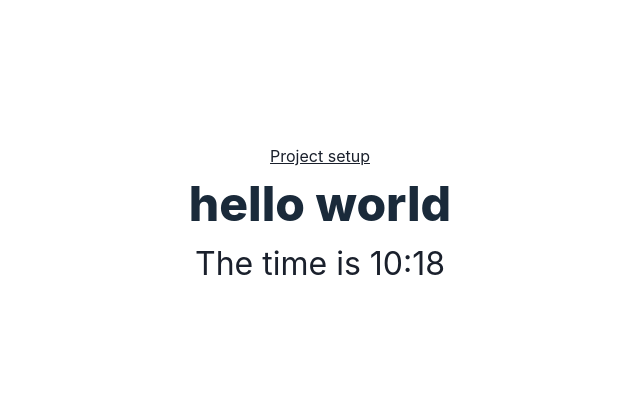
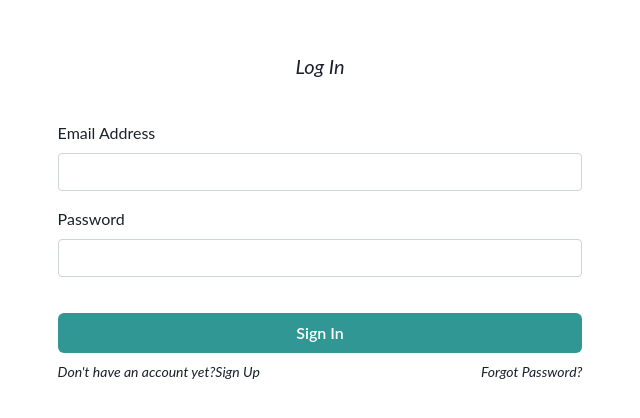
Before and after one commit to Olaoluwadunni/GIF-authentication-project-Frontend, a Next.js app: page / in a window 1280 px wide. Shown: the part 184-602 px from the top of the page, without its empty margins (320-960 px from the left). Built offline with nearby package versions, Linux system fonts and the light colour scheme.

Commit message:
sign up and sign-in screen completed

```diff
--- /dev/null
+++ b/components/InputBox.js
@@ -0,0 +1,11 @@
+/* eslint-disable react/jsx-filename-extension */
+import React from 'react';
+
+const InputBox = ({ id, type, label }) => (
+  <div className="mb-3 col-12">
+    <label htmlFor={id} className="form-label">{label}</label>
+    <input type={type} className="form-control" id={id} />
+  </div>
+);
+
+export default InputBox;
--- /dev/null
+++ b/components/PasswordInput.js
@@ -0,0 +1,11 @@
+/* eslint-disable react/jsx-filename-extension */
+import React from 'react';
+
+const PassowordInput = ({ label }) => (
+  <div className="mb-3 col-12">
+    <label htmlFor="exampleInputPassword1" className="form-label">{label}</label>
+    <input type="password" className="form-control" id="exampleInputPassword1" />
+  </div>
+);
+
+export default PassowordInput;
--- /dev/null
+++ b/components/common/fonts/index.js
@@ -0,0 +1 @@
+import '@fontsource/lato';
--- a/package.json
+++ b/package.json
@@ -15,7 +15,10 @@
     "@chakra-ui/react": "^1.6.10",
     "@emotion/react": "^11",
     "@emotion/styled": "^11",
+    "@fontsource/lato": "^4.5.0",
+    "bootstrap": "^5.1.3",
     "eslint-plugin-jest": "^25.2.2",
+    "evergreen-ui": "^6.7.1",
     "framer-motion": "^4",
     "next": "^12.0.2",
     "react": "17.0.2",
--- a/pages/_app.jsx
+++ b/pages/_app.jsx
@@ -1,8 +1,10 @@
 import { ChakraProvider } from '@chakra-ui/react';
+import 'bootstrap/dist/css/bootstrap.css';
+import theme from '../theme';
 
 function MyApp({ Component, pageProps }) {
   return (
-    <ChakraProvider>
+    <ChakraProvider theme={theme} resetCSS>
       <Component {...pageProps} />
     </ChakraProvider>
   );
--- a/pages/index.jsx
+++ b/pages/index.jsx
@@ -1,22 +1,31 @@
 import {
-  Box, Text, Flex,
+  Button, Container, Flex, Text,
 } from '@chakra-ui/react';
-import getCurrentTime from '../utilis/time';
+import Link from 'next/link';
+import InputBox from '../components/InputBox';
+import PasswordInput from '../components/PasswordInput';
 
 export default function Home() {
-  const { minutes, hour } = getCurrentTime();
   return (
-    <Flex justifyContent="center" textAlign="center" minH="100vh" alignItems="center">
-      <Box>
-        <Text decoration="underline">Project setup</Text>
-        <Text fontWeight="800" fontSize="3em" color="#1a2a3a">hello world</Text>
-        <Text fontSize="2em">
-          The time is
-          {' '}
-          { `${hour}:${minutes}` }
-          {' '}
-        </Text>
-      </Box>
+    <Flex direction="column" justify="center" align="center" minH="100vh">
+      <Container>
+        <Text fontSize="xl" textAlign="center" marginBottom="10" className="fst-italic">Log In</Text>
+        <form className="col-12">
+          <InputBox type="email" id="email" label="Email Address" />
+          <PasswordInput label="Password" />
+          <div>
+            <Button variant="solid" colorScheme="teal" className="col-12" w="100%" marginTop="5">Sign In</Button>
+            <div fontSize="xl" className="d-flex justify-content-between fst-italic mt-2">
+              <Text fontSize="sm">
+                {/* eslint-disable-next-line react/no-unescaped-entities */}
+                Don't have an account yet?
+                <Link href="/sign-up">Sign Up</Link>
+              </Text>
+              <Link href="/forgot-password" class="text-decoration-none"><Text fontSize="sm" className="labelForm text--primary">Forgot Password?</Text></Link>
+            </div>
+          </div>
+        </form>
+      </Container>
     </Flex>
   );
 }
--- a/styles/globals.css
+++ b/styles/globals.css
@@ -1,9 +1,9 @@
+
 html,
 body {
   padding: 0;
   margin: 0;
-  font-family: -apple-system, BlinkMacSystemFont, Segoe UI, Roboto, Oxygen,
-    Ubuntu, Cantarell, Fira Sans, Droid Sans, Helvetica Neue, sans-serif;
+  font-family: 'Lato', sans-serif;
 }
 
 a {
--- /dev/null
+++ b/theme.js
@@ -0,0 +1,63 @@
+import { extendTheme } from '@chakra-ui/react';
+
+const styles = {
+  global: {
+    body: {
+      fontFamily: 'Lato, sans-serif',
+    },
+    fontSizes: {
+      xs: '0.75rem',
+      sm: '0.875rem',
+      md: '1rem',
+      lg: '1.125rem',
+      xl: '1.25rem',
+      '2xl': '1.5rem',
+      '3xl': '1.875rem',
+      '4xl': '2.25rem',
+      '5xl': '3rem',
+      '6xl': '3.75rem',
+      '7xl': '4.5rem',
+      '8xl': '6rem',
+      '9xl': '8rem',
+    },
+    space: {
+      px: '1px',
+      0.5: '0.125rem',
+      1: '0.25rem',
+      1.5: '0.375rem',
+      2: '0.5rem',
+      2.5: '0.625rem',
+      3: '0.75rem',
+      3.5: '0.875rem',
+      4: '1rem',
+      5: '1.25rem',
+      6: '1.5rem',
+      7: '1.75rem',
+      8: '2rem',
+      9: '2.25rem',
+      10: '2.5rem',
+      12: '3rem',
+      14: '3.5rem',
+      16: '4rem',
+      20: '5rem',
+      24: '6rem',
+      28: '7rem',
+      32: '8rem',
+      36: '9rem',
+      40: '10rem',
+      44: '11rem',
+      48: '12rem',
+      52: '13rem',
+      56: '14rem',
+      60: '15rem',
+      64: '16rem',
+      72: '18rem',
+      80: '20rem',
+      96: '24rem',
+    },
+  },
+};
+
+const customTheme = extendTheme({ styles });
+
+export default customTheme;
```
Also changed, not shown: pages/forgot-password.js (added, +10 -0 lines), pages/sign-up.jsx (added, +31 -0 lines), pages/users.js (added, +12 -0 lines), 2 other files (tests, documents, lock files or other folders).
